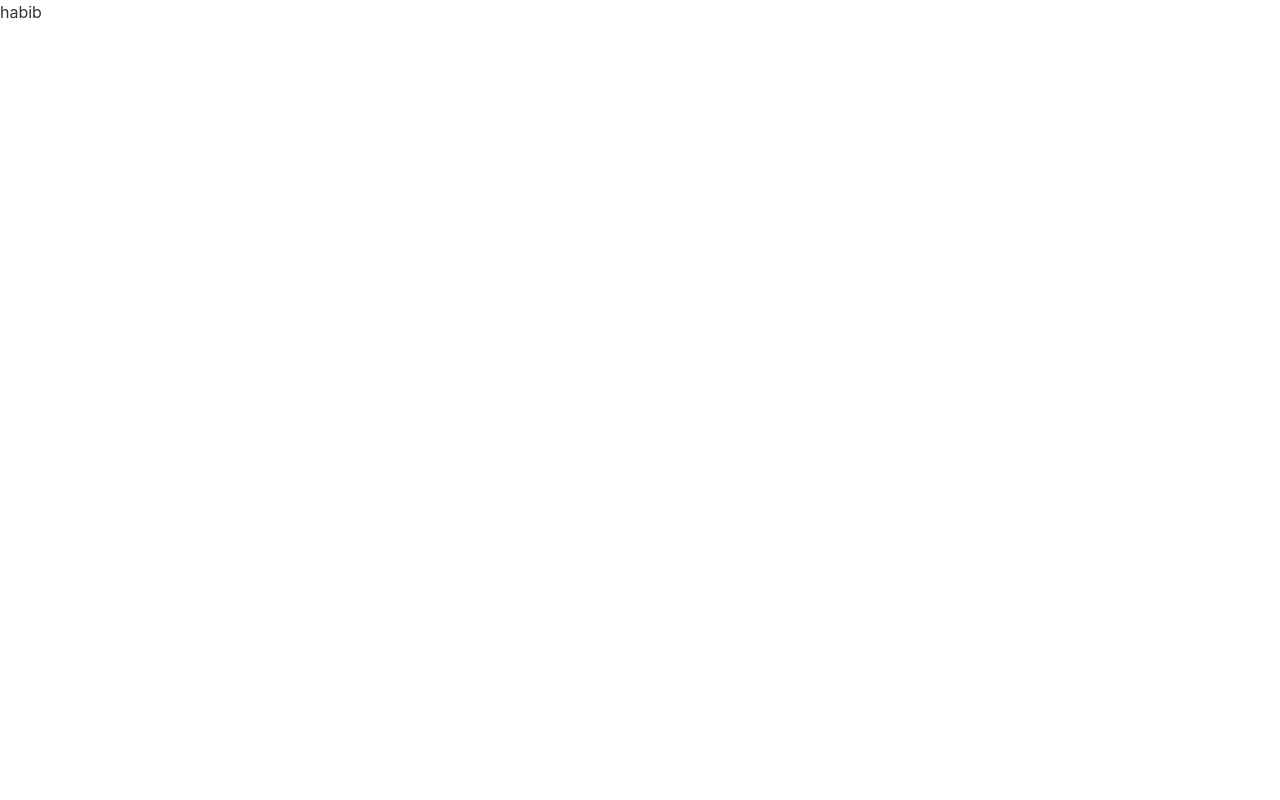
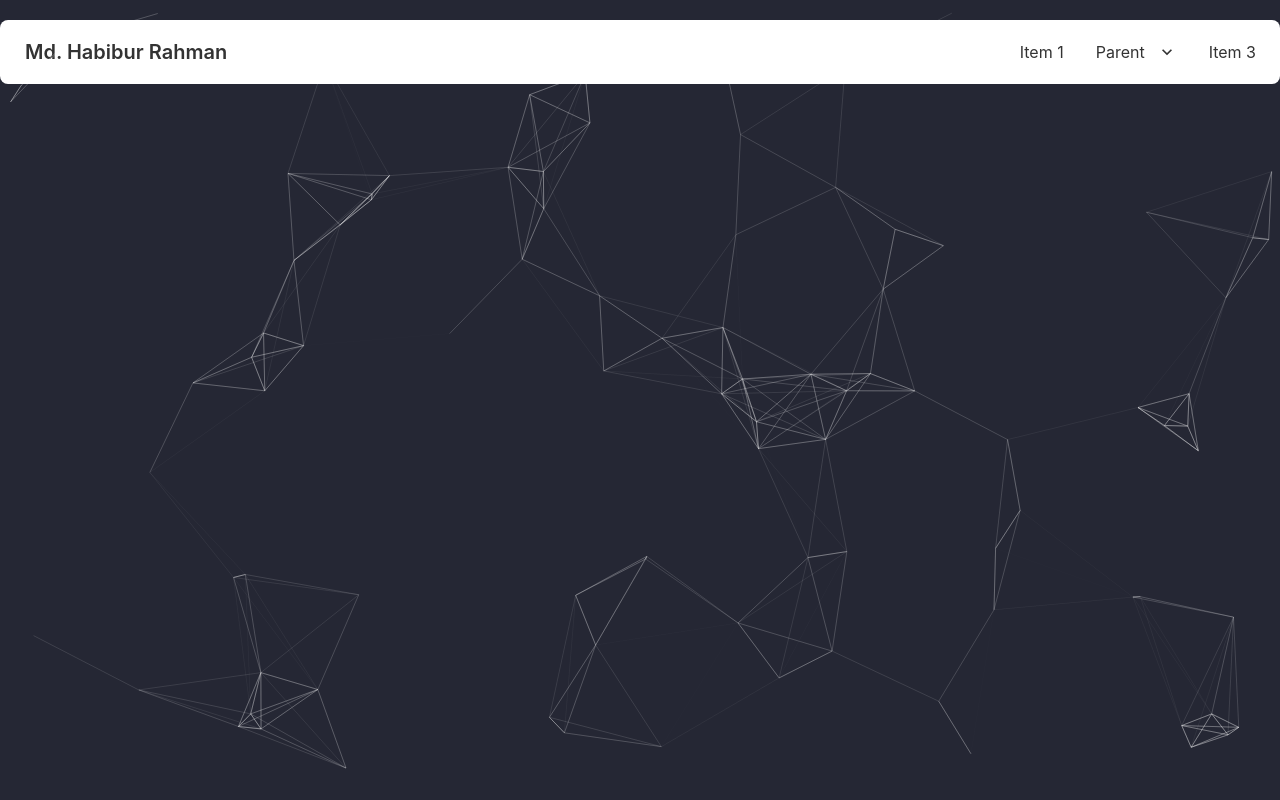
Before and after one commit to habib-sc/my-portfolio-client, a React (Create React App) app: page / in a window 1280 px wide. Built offline with nearby package versions, Linux system fonts and the light colour scheme.

Commit message:
Added particles

```diff
--- a/package.json
+++ b/package.json
@@ -10,6 +10,8 @@
     "react": "^18.1.0",
     "react-dom": "^18.1.0",
     "react-scripts": "5.0.1",
+    "react-tsparticles": "^2.0.6",
+    "tsparticles": "^2.0.6",
     "web-vitals": "^2.1.4"
   },
   "scripts": {
--- a/src/App.js
+++ b/src/App.js
@@ -1,9 +1,10 @@
 import './App.css';
+import Home from './components/Pages/Home/Home';
 
 function App() {
   return (
     <div className="App">
-      <h1>habib</h1>
+      <Home></Home>
     </div>
   );
 }
--- /dev/null
+++ b/src/components/Pages/Home/Home.js
@@ -0,0 +1,13 @@
+import React from 'react';
+import TopHero from './TopHero/TopHero';
+
+const Home = () => {
+
+    return (
+        <div>
+            <TopHero></TopHero>
+        </div>
+    );
+};
+
+export default Home;
--- /dev/null
+++ b/src/components/Pages/Home/TopHero/TopHero.js
@@ -0,0 +1,106 @@
+import React from 'react';
+import Particles from "react-tsparticles";
+import { loadFull } from "tsparticles";
+import Header from '../../../Shared/Header/Header';
+
+const TopHero = () => {
+
+    const particlesInit = async (main) => {
+        console.log(main);
+
+        // you can initialize the tsParticles instance (main) here, adding custom shapes or presets
+        // this loads the tsparticles package bundle, it's the easiest method for getting everything ready
+        // starting from v2 you can add only the features you need reducing the bundle size
+        await loadFull(main);
+      };
+
+      const particlesLoaded = (container) => {
+        console.log(container);
+      };
+
+    return (
+        <div className='h-[100vh] bg-secondary pt-5'>
+
+
+            <Particles
+            id="tsparticles"
+            init={particlesInit}
+            loaded={particlesLoaded}
+            options={{
+                fpsLimit: 120,
+                interactivity: {
+                events: {
+                    onClick: {
+                    enable: true,
+                    mode: "push",
+                    },
+                    onHover: {
+                    enable: true,
+                    mode: "repulse",
+                    },
+                    resize: true,
+                },
+                modes: {
+                    push: {
+                    quantity: 4,
+                    },
+                    repulse: {
+                    distance: 150,
+                    duration: 0.4,
+                    },
+                },
+                },
+                particles: {
+                color: {
+                    value: "#ffffff",
+                },
+                links: {
+                    color: "#ffffff",
+                    distance: 150,
+                    enable: true,
+                    opacity: 0.3,
+                    width: 1,
+                },
+                collisions: {
+                    enable: true,
+                },
+                move: {
+                    direction: "none",
+                    enable: true,
+                    outModes: {
+                    default: "bounce",
+                    },
+                    random: false,
+                    speed: 2,
+                    straight: false,
+                },
+                number: {
+                    density: {
+                    enable: true,
+                    area: 800,
+                    },
+                    value: 80,
+                },
+                opacity: {
+                    value: 0.5,
+                },
+                shape: {
+                    type: "ploygon",
+                },
+                size: {
+                    value: { min: 1, max: 5 },
+                },
+                },
+                detectRetina: true,
+            }}
+            />
+
+
+            <div className='container mx-auto'>
+                <Header></Header>
+            </div>
+        </div>
+    );
+};
+
+export default TopHero;
--- /dev/null
+++ b/src/components/Shared/Header/Header.js
@@ -0,0 +1,31 @@
+import React from 'react';
+
+const Header = () => {
+    return (
+        <header>
+            <div class="navbar bg-base-100 rounded-lg">
+                <div class="flex-1">
+                    <a class="btn btn-ghost normal-case text-xl">Md. Habibur Rahman</a>
+                </div>
+                <div class="flex-none">
+                    <ul class="menu menu-horizontal p-0">
+                    <li><a>Item 1</a></li>
+                    <li tabindex="0">
+                        <a>
+                        Parent
+                        <svg class="fill-current" xmlns="http://www.w3.org/2000/svg" width="20" height="20" viewBox="0 0 24 24"><path d="M7.41,8.58L12,13.17L16.59,8.58L18,10L12,16L6,10L7.41,8.58Z"/></svg>
+                        </a>
+                        <ul class="p-2 bg-base-100">
+                        <li><a>Submenu 1</a></li>
+                        <li><a>Submenu 2</a></li>
+                        </ul>
+                    </li>
+                    <li><a>Item 3</a></li>
+                    </ul>
+                </div>
+            </div>
+        </header>
+    );
+};
+
+export default Header;
```
Also changed, not shown: 1 other file (tests, documents, lock files or other folders).
